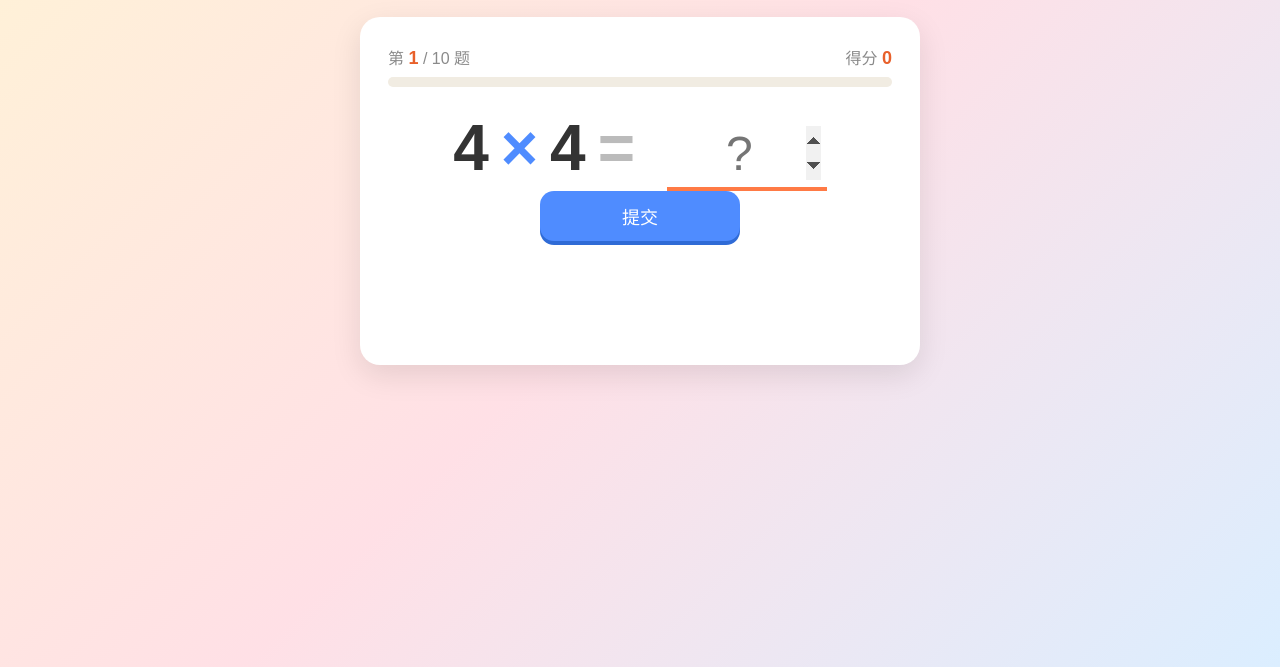
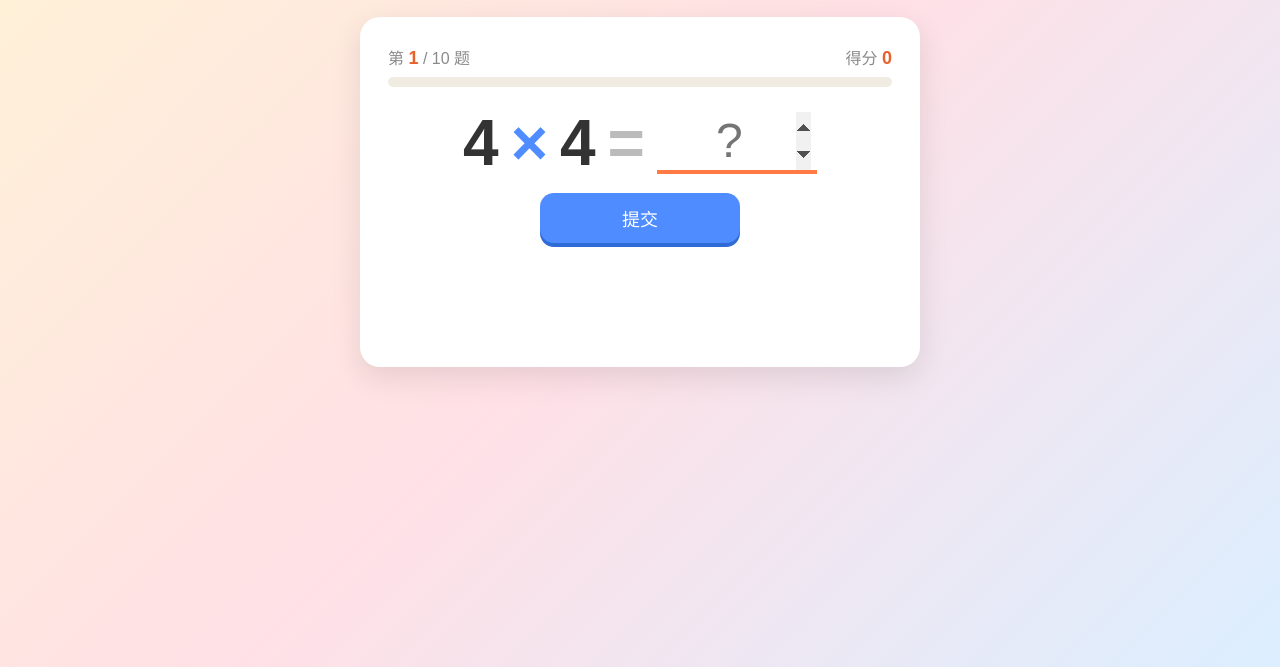
Before and after one commit to dlwangwj/sxcf2year, a plain HTML site: page index.html in a window 1280 px wide. Both pictures are taken after a click on the button "开始练习". Shown: the part 133-800 px from the top of the page. Drawn offline with Linux system fonts and the light colour scheme.

Commit message:
first commit

```diff
--- a/index.html
+++ b/index.html
@@ -99,15 +99,16 @@
   .progress { height: 10px; background: #f1ece2; border-radius: 999px; overflow: hidden; margin-bottom: 24px; }
   .progress div { height: 100%; width: 0; background: linear-gradient(90deg, #ffb347, var(--primary)); transition: width .3s; }
 
-  .question { text-align: center; padding: 0; }
-  .expr { font-size: 64px; font-weight: bold; letter-spacing: 2px; }
+  .question { text-align: center; padding: 0 0 18px; }
+  .expr { display: flex; justify-content: center; align-items: center; font-size: 64px; font-weight: bold; letter-spacing: 2px; line-height: 1; }
   .expr .op { color: var(--accent); margin: 0 10px; }
   .expr .eq { color: #bbb; margin: 0 10px; }
   .answer-box {
     width: 160px;
     font-size: 48px;
     text-align: center;
-    padding: 6px;
+    padding: 0 6px;
+    line-height: 1.2;
     border: none;
     border-bottom: 4px dashed var(--primary);
     outline: none;
@@ -125,7 +126,7 @@
   .feedback { min-height: 60px; margin: 16px 0 20px; text-align: center; font-size: 18px; line-height: 1.6; }
   .feedback.ok { color: var(--ok); font-weight: bold; }
   .feedback.bad { color: var(--bad); }
-  .actions { text-align: center; }
+  .actions { display: flex; justify-content: center; }
   #submitBtn { min-width: 200px; }
   @media (max-width: 520px) {
     #submitBtn { min-width: 160px; }
```
